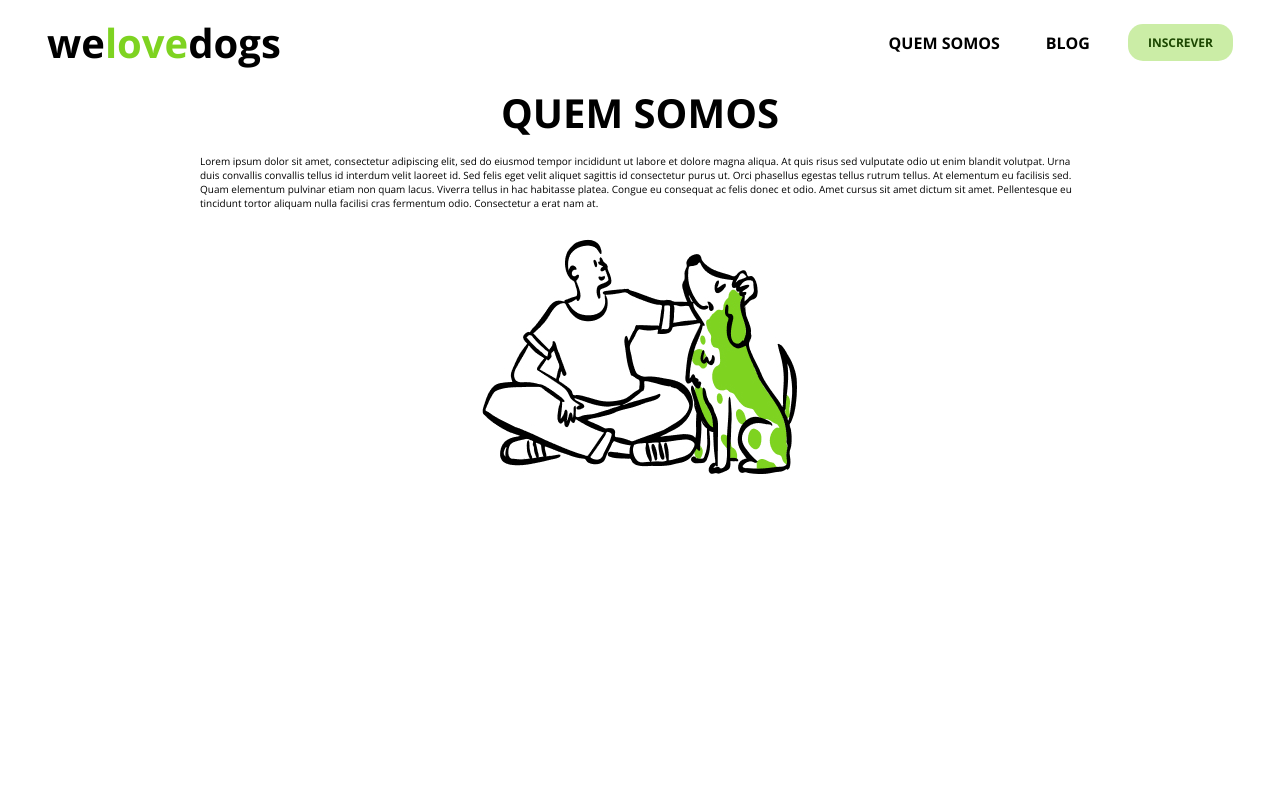
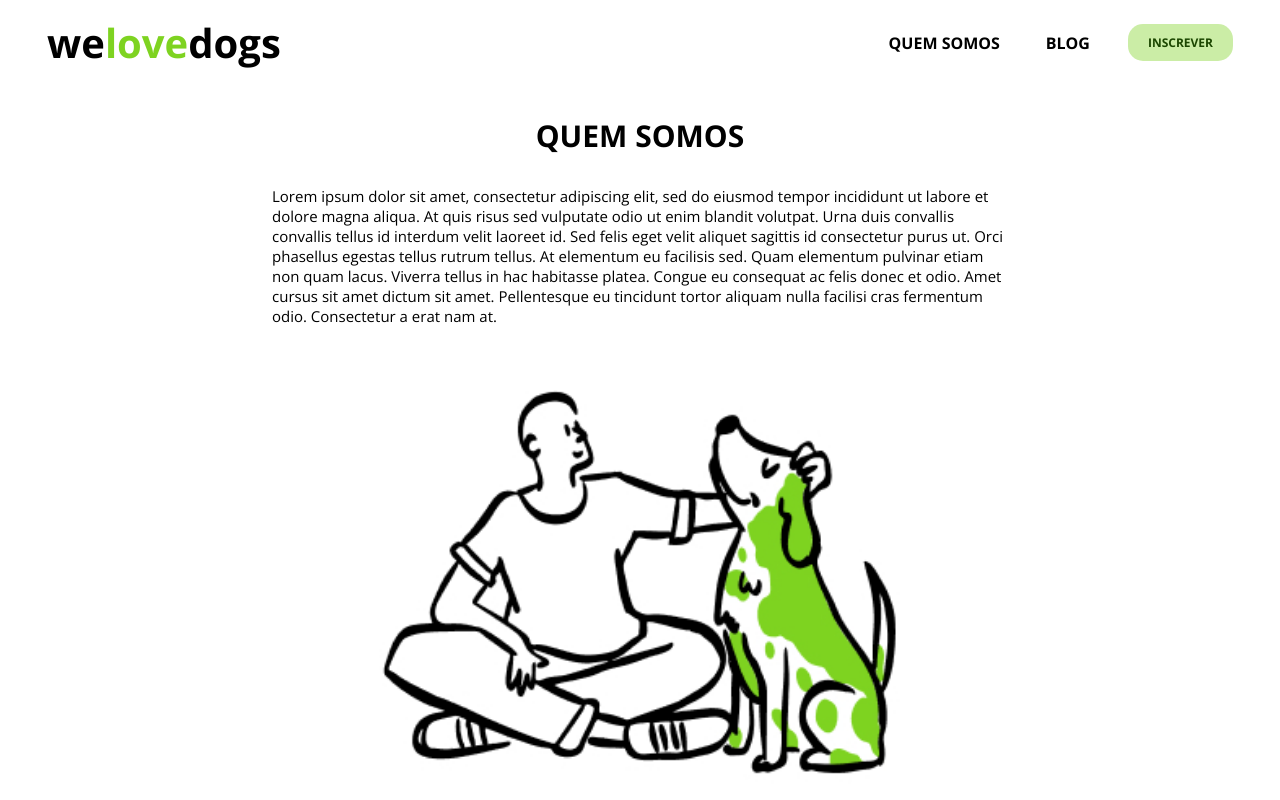
Before and after one commit to LucasDSL/We-Love-Dogs-website, a plain HTML site: page pages/quemsomos.html in a window 1280 px wide. Drawn offline with nearby package versions, Linux system fonts and the light colour scheme.

Commit message:
'Quem somos' responsive and deleting 'title' css

```diff
--- a/pages/quemsomos.html
+++ b/pages/quemsomos.html
@@ -23,13 +23,9 @@
     <main>
         <div>
             <h1 class="titulo-pag">QUEM SOMOS</h1>
-        </div>
-        <div>
             <p>Lorem ipsum dolor sit amet, consectetur adipiscing elit, sed do eiusmod tempor incididunt ut labore et dolore magna aliqua. At quis risus sed vulputate odio ut enim blandit volutpat. Urna duis convallis convallis tellus id interdum velit laoreet id. Sed felis eget velit aliquet sagittis id consectetur purus ut. Orci phasellus egestas tellus rutrum tellus. At elementum eu facilisis sed.  Quam elementum pulvinar etiam non quam lacus. Viverra tellus in hac habitasse platea. Congue eu consequat ac felis donec et odio. Amet cursus sit amet dictum sit amet. Pellentesque eu tincidunt tortor aliquam nulla facilisi cras fermentum odio. Consectetur a erat nam at.</p>
         </div>
-        <div id="img-quem-somos">
-            <img src="../images/Figure2.jpg" alt="">
-        </div>
+        <img id="img-quem-somos" src="../images/Figure2.jpg" alt="">
     </main>
 </body>
 </html>
--- a/styles/header.css
+++ b/styles/header.css
@@ -47,14 +47,7 @@ header nav{
     border-radius: 1.5rem;
     cursor: pointer;
 }
-/* Título presente na maioria das páginas */
-.titulo-pag{
-    font-size: 4rem;
-    font-weight: 700;
-    color: #000000;
-    display: flex;
-    align-self: center;
-}
+
 @media (max-width: 768px){
     header{
         flex-direction: column;
--- a/styles/quemsomos.css
+++ b/styles/quemsomos.css
@@ -1,12 +1,37 @@
 main{
+    display: flex;
+    flex-direction: column-reverse;
+    align-items: center;
+}
+main > div{
     display: flex;
     flex-direction: column;
     align-items: center;
+    padding: 2rem;
 }
-
+main > div > h1{
+    font-size: 3rem;
+    padding: 1rem;
+}
+main > img{
+    width: 45vw;
+}
 p{
     display: flex;
     display: column;
-    justify-content: space-around;
-    margin: 14px 200px;
+    font-size: 1.5rem;
 }
+
+@media (min-width: 768px){
+    main{
+        flex-direction: column;
+        justify-content: center;
+    }
+    main > img{
+        width: 45vw;
+    }
+    p{
+        width: 70vw;
+        padding: 2rem 8rem;
+    }
+}
```
